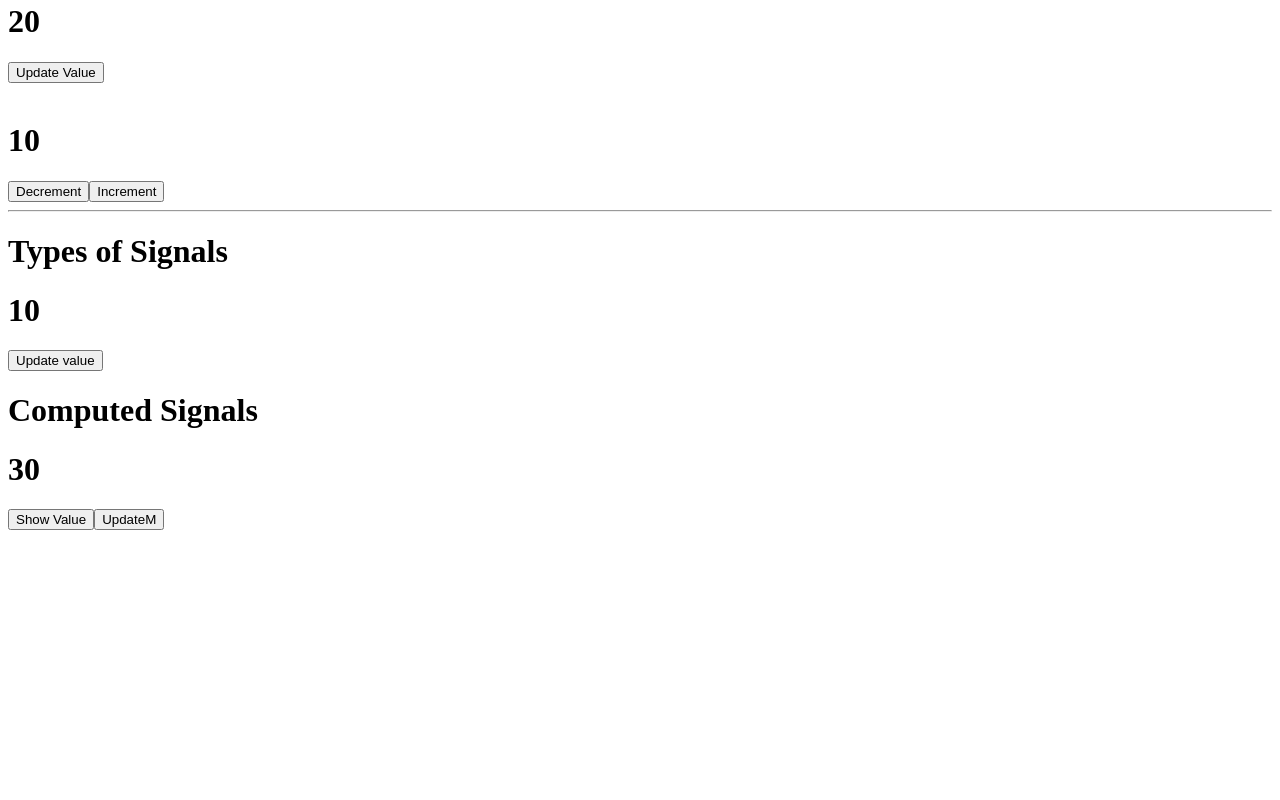
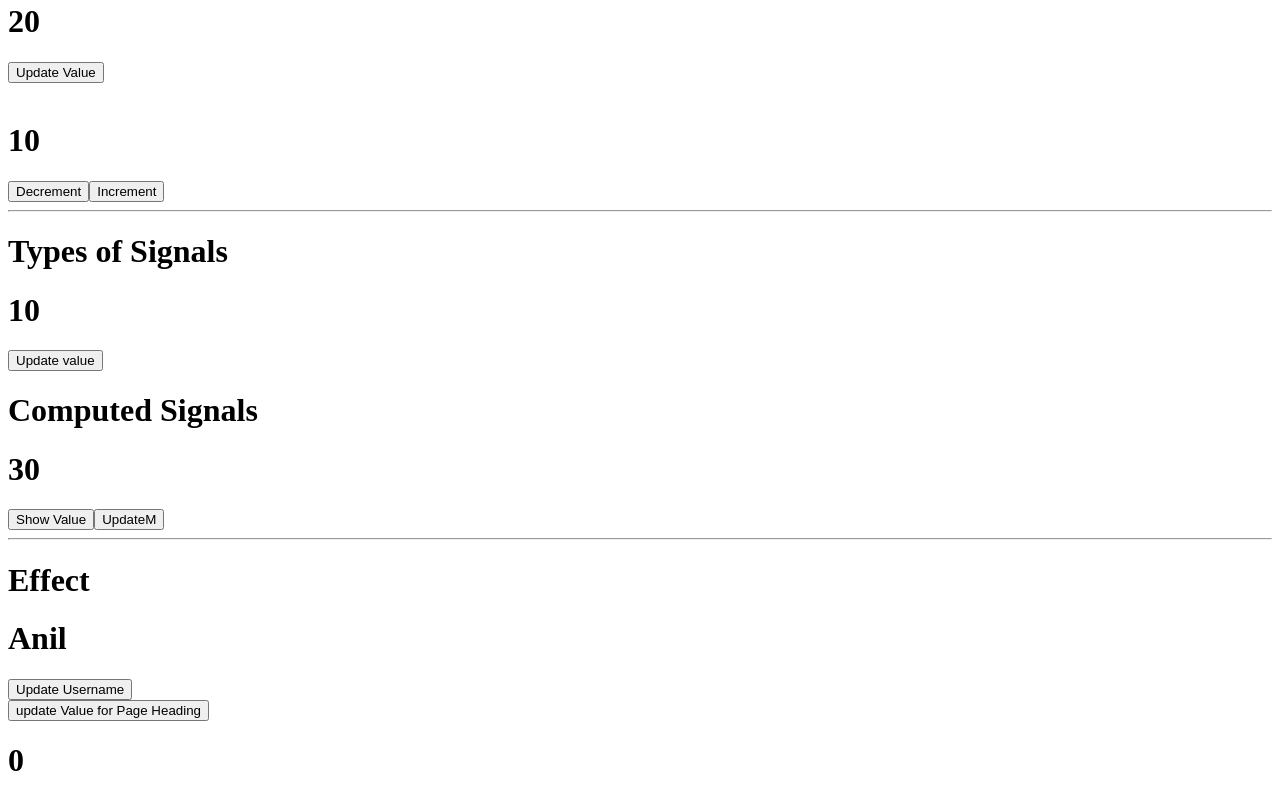
Before and after one commit to ali-bin-noor/angular-21-tut, an Angular app: page / in a window 1280 px wide. Shown: the part 2808-3608 px from the top of the page. Before the commit the page ends 3346 px from the top, so only its background shows below. Built offline with nearby package versions, Linux system fonts and the light colour scheme.

Commit message:
learning effect

```diff
--- a/angular.json
+++ b/angular.json
@@ -55,6 +55,9 @@
         },
         "serve": {
           "builder": "@angular/build:dev-server",
+          "options": {
+            "port": 4700
+          },
           "configurations": {
             "production": {
               "buildTarget": "angular-21-tut:build:production"
--- a/src/app/app.html
+++ b/src/app/app.html
@@ -196,7 +196,7 @@
 <button (click)="countForSignal.set(countForSignal()+1)">Increment</button>
 
 <!-- Data Type with Signals -->
- <!-- Writable Signals -->
+<!-- Writable Signals -->
 <hr>
 <h1>Types of Signals</h1>
 
@@ -206,7 +206,20 @@
 <button (click)="updateValueForSignal()">Update value</button>
 
 <!--  Computed Signals -->
-  <h1>Computed Signals</h1>
-  <h1>{{z()}}</h1>
-  <button (click)="showValue()">Show Value</button>
-  <button (click)="updateM()">UpdateM</button>
+<h1>Computed Signals</h1>
+<h1>{{z()}}</h1>
+<button (click)="showValue()">Show Value</button>
+<button (click)="updateM()">UpdateM</button>
+<hr>
+
+<!-- Effect in Signal -->
+<h1>Effect </h1>
+<h1>{{userName()}}</h1>
+<button (click)="userName.set('Sam')">Update Username</button>
+<br>
+
+@if(displayForPageHeading){
+<h1 style="background-color: green;">Page Heading</h1>
+}
+<button (click)="updatevalueForPageHeading()">update Value for Page Heading</button>
+<h1>{{countForPageHeading()}}</h1>
--- a/src/app/app.ts
+++ b/src/app/app.ts
@@ -170,11 +170,11 @@ export class App {
   countForSignal = signal(10) //this is signal
   xForSignal = 20 //this is normal variable
 
-  constructor() {
-    effect(() => {
-      console.log(this.countForSignal())
-    })
-  }
+  // constructor() {
+  //   effect(() => {
+  //     console.log(this.countForSignal())
+  //   })
+  // }
 
   updatevalue() {
     this.countForSignal.set(this.countForSignal() + 1)
@@ -205,4 +205,25 @@ export class App {
   updateM(){
     this.m.set(100)
   }
+
+  // Effect leaning
+
+  userName = signal("Anil")
+  displayForPageHeading = false
+  countForPageHeading = signal(0);
+
+  constructor(){
+    effect(()=>{
+      if(this.countForPageHeading()== 2){
+        this.displayForPageHeading = true
+      }else{
+        this.displayForPageHeading = false
+      }
+    })
+  }
+
+  updatevalueForPageHeading(){
+    this.countForPageHeading.set(this.countForPageHeading()+1)
+  }
+
 }
```
